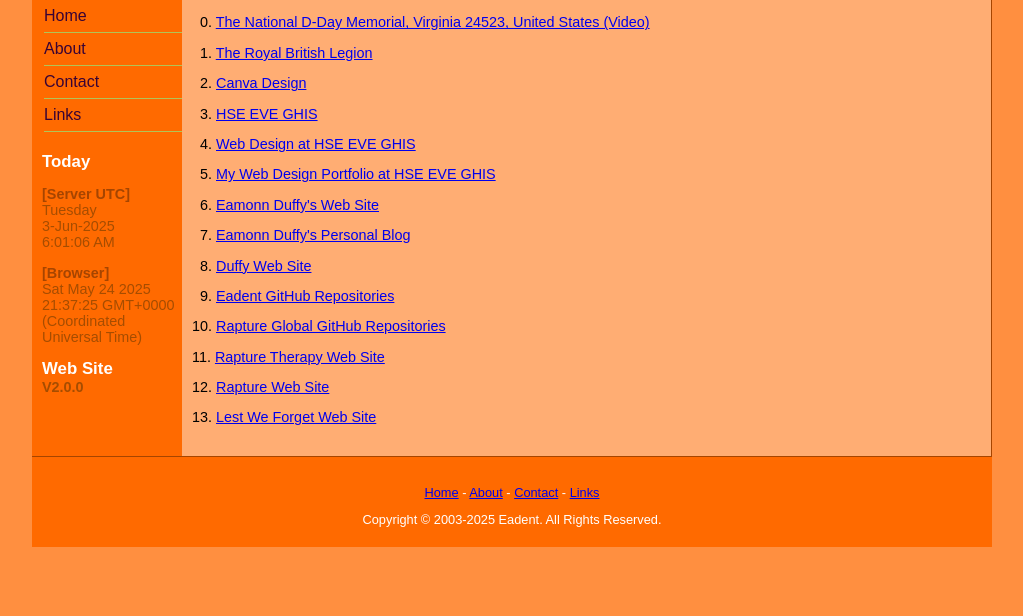
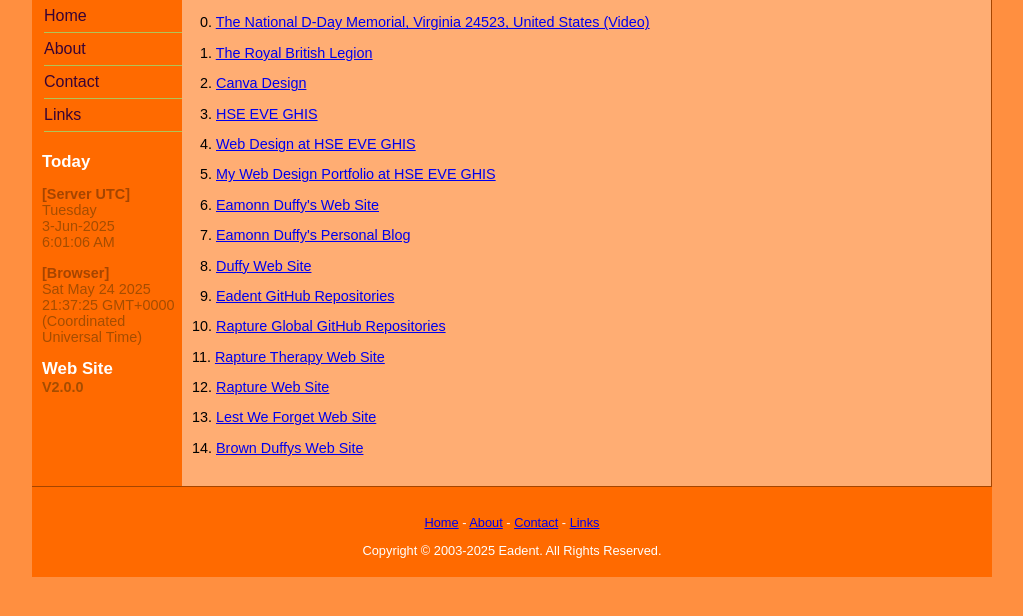
Before and after one commit to Eadent/Eadent, a PHP site: page /Links.php in a window 1280 px wide. Shown: the part 101-717 px from the top of the page, without its empty margins (128-1151 px from the left). Run offline with PHP 8.4, Linux system fonts and the light colour scheme.

Commit message:
feat: Added Brown Duffys Web Site link.

```diff
--- a/Links.php
+++ b/Links.php
@@ -101,6 +101,9 @@
 		<p>
 			13. <a target="_blank" href="https://www.LestWeForget.one/">Lest We Forget Web Site</a>
 		</p>
+		<p>
+			14. <a target="_blank" href="https://www.BrownDuffys.one/">Brown Duffys Web Site</a>
+		</p>
 		<p style="margin: 0; padding: 0;">
 		<br />
 		</p>
```
